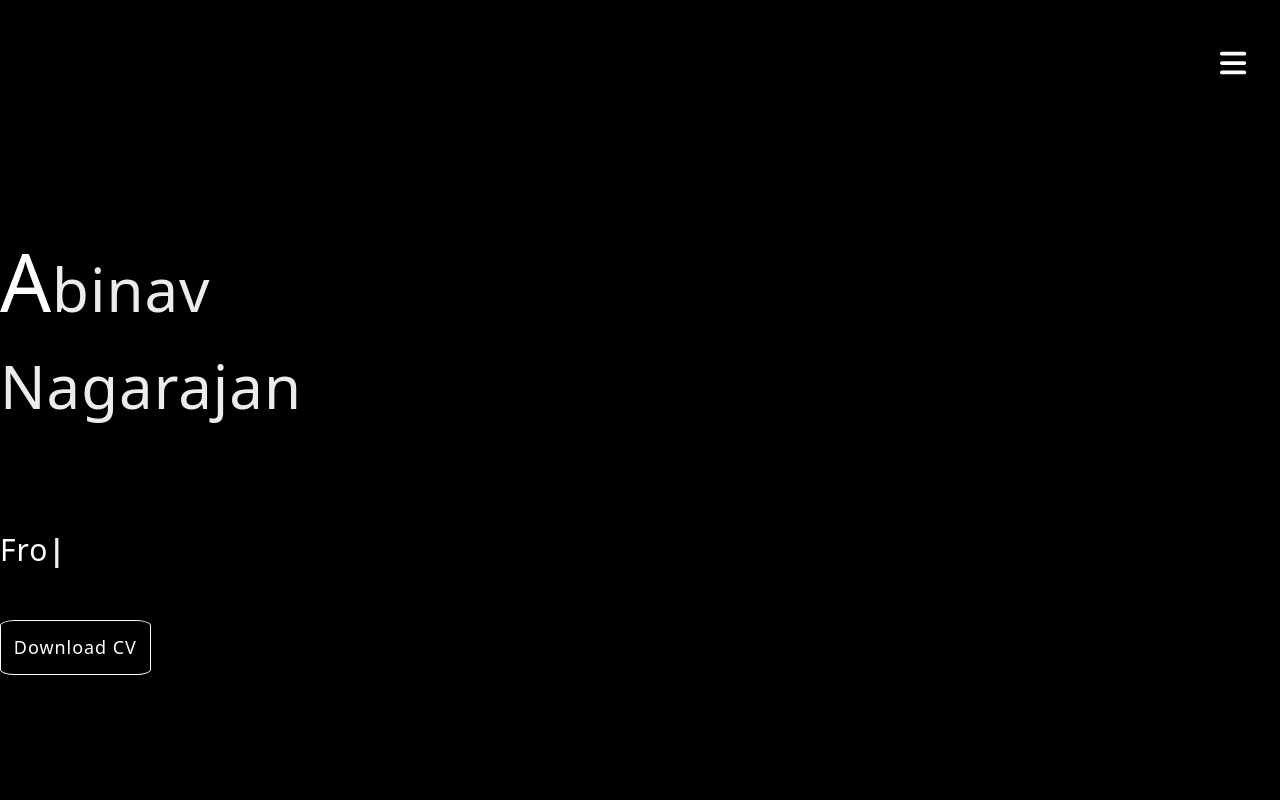
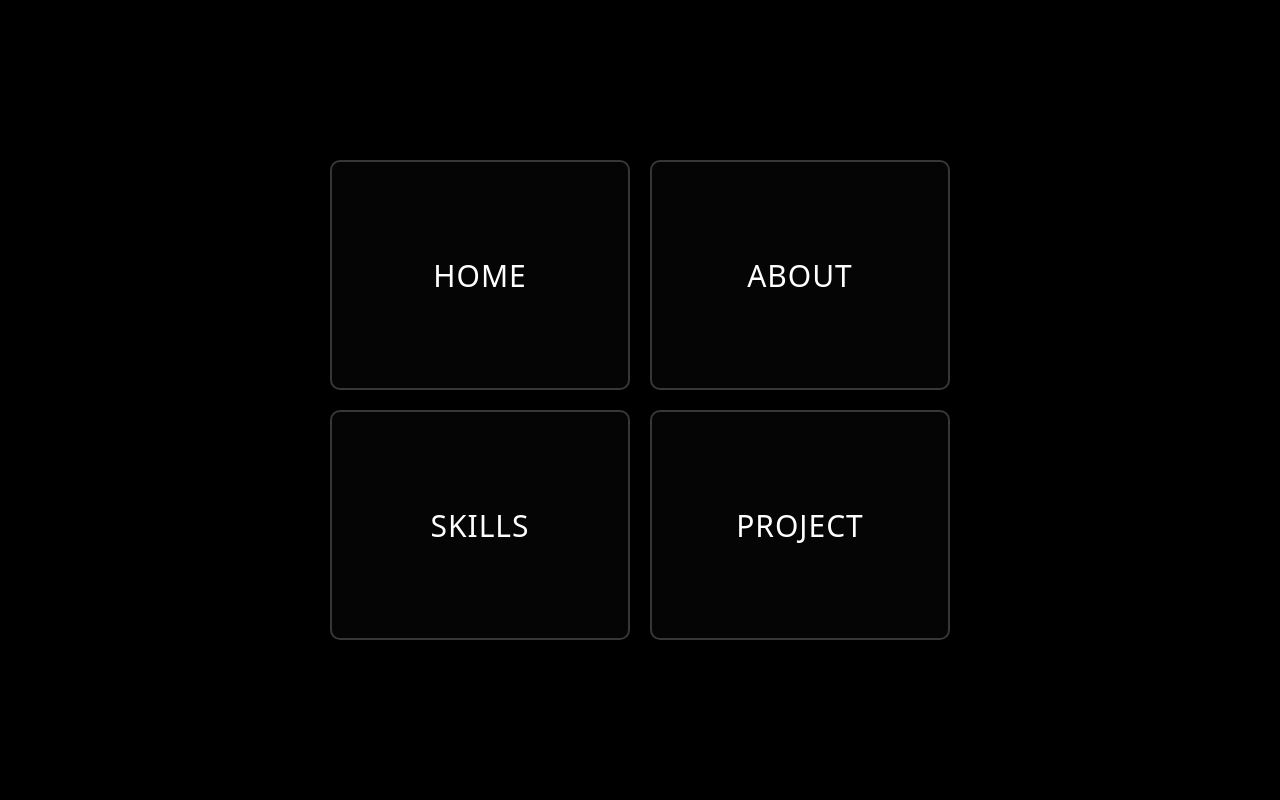
Before and after one commit to NAbinav/Abinav, a Next.js app: page / in a window 1280 px wide. Shown: the top 800 px of the page. Built offline with nearby package versions, Linux system fonts and the light colour scheme.

Commit message:
responsive

```diff
--- a/components/Navbar.jsx
+++ b/components/Navbar.jsx
@@ -1,16 +1,43 @@
 "use client";
-import React from 'react'
-import { FontAwesomeIcon } from '@fortawesome/react-fontawesome';
-import { faBolt, faHouse } from '@fortawesome/free-solid-svg-icons';
-import { Link } from 'react-router-dom';
-import { faAddressCard } from '@fortawesome/free-solid-svg-icons/faAddressCard';
+import React from "react";
+import { useState } from "react";
+import { FontAwesomeIcon } from "@fortawesome/react-fontawesome";
+import {
+  faBolt,
+  faHouse,
+  faBars,
+  faX,
+} from "@fortawesome/free-solid-svg-icons";
+import { Link } from "react-router-dom";
+import { faAddressCard } from "@fortawesome/free-solid-svg-icons/faAddressCard";
+import Intro from "@/app/intro";
 const Navbar = () => {
-  return ( <div className="navbar">
-    <a href="#home"><span className="flex flex-col items-center justify-center"><FontAwesomeIcon icon={faHouse} size='xs'/>Home</span></a>
-        <a href="#about"><span className="flex flex-col items-center justify-center"><FontAwesomeIcon icon={faAddressCard} size='xs'/>About</span></a>
-        <a href="#skills"><span className="flex flex-col items-center justify-center"><FontAwesomeIcon icon={faBolt} size='xs'/>Skills</span></a>
-        </div>
-  )
-}
+  const [menu, setmenu] = useState(false);
+  const [home, sethome] = useState(false);
+  return (
+    <>
+      <div className="navbar block sm:hidden">
+        <a href="#home">
+          <span className="flex flex-col items-center justify-center">
+            <FontAwesomeIcon icon={faHouse} size="xs" />
+            Home
+          </span>
+        </a>
+        <a href="#about">
+          <span className="flex flex-col items-center justify-center">
+            <FontAwesomeIcon icon={faAddressCard} size="xs" />
+            About
+          </span>
+        </a>
+        <a href="#skills">
+          <span className="flex flex-col items-center justify-center">
+            <FontAwesomeIcon icon={faBolt} size="xs" />
+            Skills
+          </span>
+        </a>
+      </div>
+    </>
+  );
+};
 
-export default Navbar
+export default Navbar;
--- a/src/app/aboutme.tsx
+++ b/src/app/aboutme.tsx
@@ -7,7 +7,8 @@
   return (
     <div
       style={{
-        height: "151.01dvh",
+        height: "max-content",
+        maxWidth: "max-content",
         display: "flex",
         flexDirection: "column",
         justifyContent: "center",
--- a/src/app/globals.css
+++ b/src/app/globals.css
@@ -16,12 +16,12 @@
   margin: 0%;
   padding: 0%;
   box-sizing: border-box;
+  height: max-content;
 }
 
 body {
   background-color: var(--bg-color);
   margin: 0%;
-  overflow: visible;
   padding: 0%;
   display: flex;
   align-items: center;
@@ -131,7 +131,7 @@
 }
 
 #show-menu {
-  z-index: 100;
+  z-index: 1;
   display: block;
 }
 
@@ -231,7 +231,7 @@
 }
 
 .navbar {
-  display: none;
+  display: flex;
   position: fixed;
   bottom: 0px;
   left: 0;
@@ -271,6 +271,12 @@
 
 
 }
+.introres{
+  display: none;
+  height: 100dvh;
+  justify-content: center;
+  align-items: center;
+}
 
 @keyframes blink {
   0% {
@@ -308,7 +314,13 @@
   height: max-content;
 }
 
-@media screen and (min-width: 800px) {
+@media  (min-width: 600px) {
+  .navbar{
+    display: none;
+  }
+  .introres{
+    display: block;
+  }
   li::after {
     display: block;
     content: "";
@@ -319,6 +331,7 @@
     background-color: white;
     top: -10px;
   }
+
 
   li::before {
     display: block;
@@ -360,7 +373,8 @@
   }
 }
 
-@media  (max-width: 500px) {
+@media  (max-width: 600px) {
+
   #menu {
     display: none;
   }
@@ -368,11 +382,9 @@
   .card {
     display: none;
   }
-
-  .navbar {
-    display: flex;
-
-
+  .circle{
+    height: 200px;
+    width: 200px;
   }
 }
 .det{
@@ -397,3 +409,7 @@
   justify-content: center;
   align-items: center;
 }
+#skills{
+  max-height: max-content;
+  height: max-content;
+}
--- a/src/app/intro.tsx
+++ b/src/app/intro.tsx
@@ -57,7 +57,7 @@
           className="card"
           onClick={() => {
             window.scrollBy({
-              top: window.innerHeight,
+              top: 1 * window.innerHeight,
               left: 0,
               behavior: "smooth",
             });
--- a/src/app/layout.tsx
+++ b/src/app/layout.tsx
@@ -2,6 +2,7 @@
 import { Inter } from "next/font/google";
 import "./globals.css";
 import Navbar from "../../components/Navbar";
+import Intro from "./intro";
 const inter = Inter({ subsets: ["latin"] });
 
 export const metadata: Metadata = {
@@ -16,11 +17,14 @@
 }>) {
   return (
     <html lang="en">
-      <meta name="viewport" content="width=1000" />
+      <meta
+        name="viewport"
+        content="width=device-width, initial-scale=1.0"
+      ></meta>
       <body className={inter.className}>
-        <main className=" block">
+        <main className="">
           {children}
-          <div className="sm:hidden flex">
+          <div className="">
             <Navbar />
           </div>
         </main>
--- a/src/app/page.tsx
+++ b/src/app/page.tsx
@@ -17,8 +17,6 @@
 import { useEffect, useState } from "react";
 
 const Page = () => {
-  const [menu, setmenu] = useState(false);
-  const [home, sethome] = useState(false);
   return (
     <section
       style={{
@@ -29,37 +27,18 @@
         alignItems: "center",
       }}
     >
-      <main id={menu ? "show-menu" : "hide-menu"}>
-        <Intro></Intro>
-      </main>
-      <div id="menu">
-        {home ? (
-          <FontAwesomeIcon
-            icon={faX}
-            className="sm:bg-grey-200 p-1 sm:p-2 md:bg-grey-400 "
-            onClick={() => {
-              setmenu(!menu);
-              sethome(!home);
-              window.scrollTo({
-                top: 0,
-              });
-            }}
-          />
-        ) : (
-          <FontAwesomeIcon
-            icon={faBars}
-            className="sm:bg-grey-200 p-1 sm:p-2 md:bg-grey-400 "
-            onClick={() => {
-              setmenu(!menu);
-              sethome(!home);
-              window.scrollTo({
-                top: 0,
-              });
-            }}
-          />
-        )}
+      <div
+        style={{
+          width: "100%",
+          justifyContent: "center",
+          alignContent: "center",
+          alignItems: "center",
+        }}
+        id="home"
+        className=" introres"
+      >
+        <Intro />
       </div>
-
       <div
         style={{
           height: "100%",
@@ -74,7 +53,7 @@
       </div>
       <div
         style={{
-          height: "150dvh",
+          height: "max-content",
           width: "100%",
           justifyContent: "center",
           alignContent: "center",
@@ -86,7 +65,7 @@
       </div>
       <div
         style={{
-          height: "100dvh",
+          height: "max-content",
           width: "100%",
           justifyContent: "center",
           alignContent: "center",
--- a/src/app/project.tsx
+++ b/src/app/project.tsx
@@ -6,7 +6,7 @@
     <main className="">
       <div
         style={{
-          height: "100dvh",
+          height: "max-content",
           display: "flex",
           justifyContent: "center",
           alignContent: "center",
--- a/src/app/skills.tsx
+++ b/src/app/skills.tsx
@@ -39,7 +39,10 @@
 const Skills = () => {
   return (
     <main className="">
-      <div style={{ height: "150dvh" }} className="container ">
+      <div
+        style={{ height: "max-content" }}
+        className="container overflow-auto "
+      >
         <Reveal keyframes={Name} delay={300}>
           <div className="circle  group hover:shadow-[0_0px_40px] hover:shadow-rose-500">
             <div className="group-hover:hidden">Devolopment </div>
```
